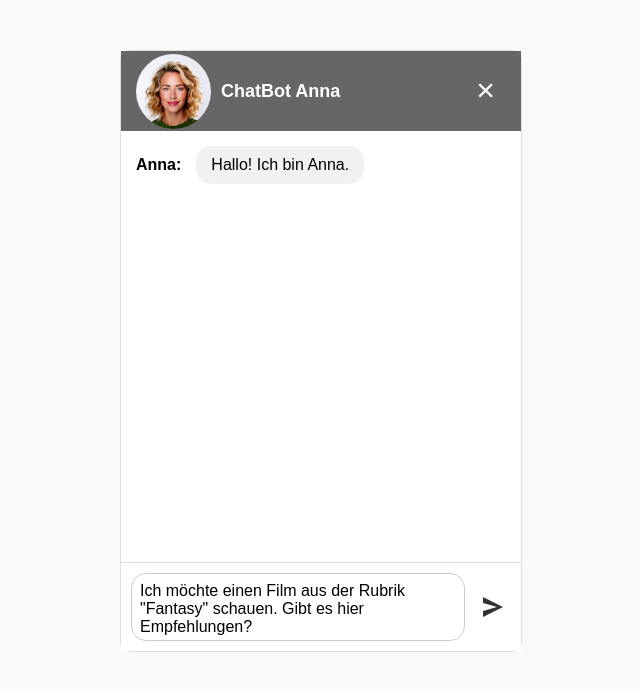
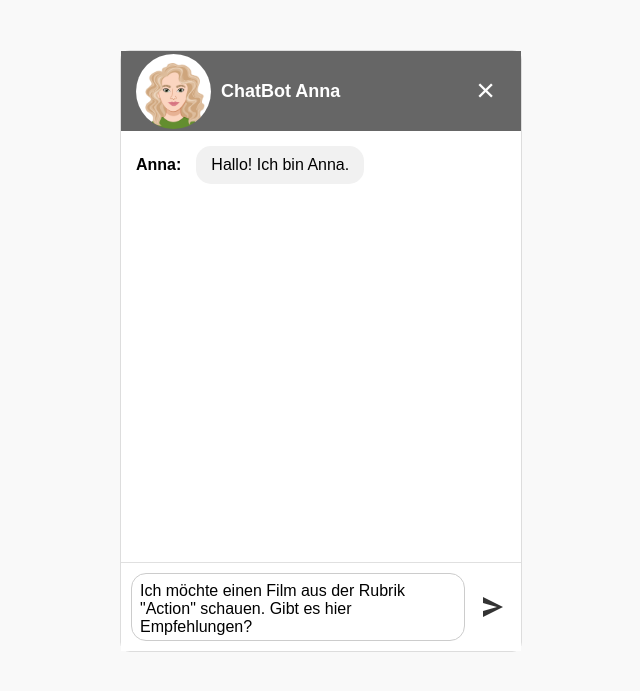
Before and after one commit to hgrowie/chatbot-flask, a Flask app: page / in a window 1280 px wide. Shown: the top 691 px of the page, without its empty margins (319-959 px from the left). Run offline with Flask 3, Linux system fonts and the light colour scheme.

Commit message:
index1.html

```diff
--- a/templates/index1.html
+++ b/templates/index1.html
@@ -176,7 +176,7 @@
             const messagesContainer = document.querySelector('.chat-messages');
             const inputField = document.querySelector('.input-field');
             const sendButton = document.querySelector('.send-button');
-            const startText = "Ich möchte einen Film aus der Rubrik \"Fantasy\" schauen. Gibt es hier Empfehlungen?";
+            const startText = "Ich möchte einen Film aus der Rubrik \"Action\" schauen. Gibt es hier Empfehlungen?";
 
             inputField.value = startText;
 
@@ -214,7 +214,7 @@
                     inputField.value = "";
 
                     setTimeout(() => {
-                        addBotMessage("Der Herr der Ringe: Die Gefährten und Pan’s Labyrinth sind empfohlene Filme im Fantasy-Genre. Beide bieten spannende Geschichten, beeindruckende visuelle Effekte und faszinierende Welten. Diese Filme gehören zu den Klassikern und sind bei Fans sehr beliebt.");
+                        addBotMessage("'Indiana Jones: Jäger des verlorenen Schatzes' und 'Stirb Langsam' sind empfohlene Filme im Action-Genre. Beide bieten spannende Geschichten, beeindruckende visuelle Effekte und faszinierende Welten. Diese Filme gehören zu den Klassikern und sind bei Fans sehr beliebt.");
                     }, 1500);
                 }
             });
@@ -236,7 +236,7 @@
 <body>
     <div class="chat-container">
         <div class="chat-header">
-            <img src="/static/Avatar_fem_02_02.jpg" alt="ChatBot Anna">
+            <img src="/static/Avatar_fem_01.png" alt="ChatBot Anna">
             ChatBot Anna
             <button class="close-button">×</button>
         </div>
```
